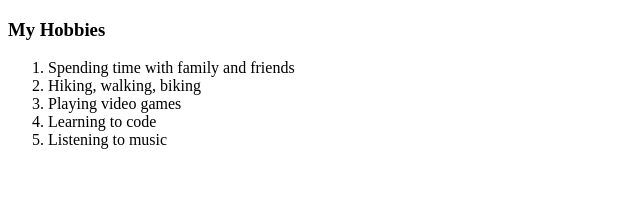
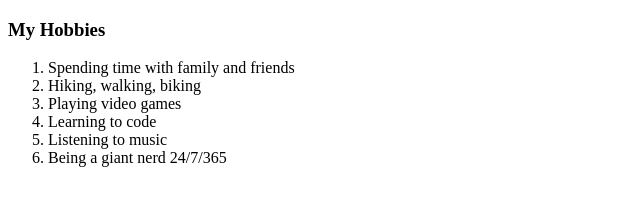
Before and after one commit to gillitorr/cv, a plain HTML site: page hobbies.html in a window 1280 px wide. Shown: the whole page, without its empty margins (0-640 px from the left). Drawn offline with Linux system fonts and the light colour scheme.

Commit message:
Update hobbies.html
updated for optimal correctness

```diff
--- a/hobbies.html
+++ b/hobbies.html
@@ -14,6 +14,7 @@
     <li>Playing video games</li>
     <li>Learning to code</li>
     <li>Listening to music</li>
+    <li>Being a giant nerd 24/7/365</li>
   </ol>
 </body>
 </html>
```
